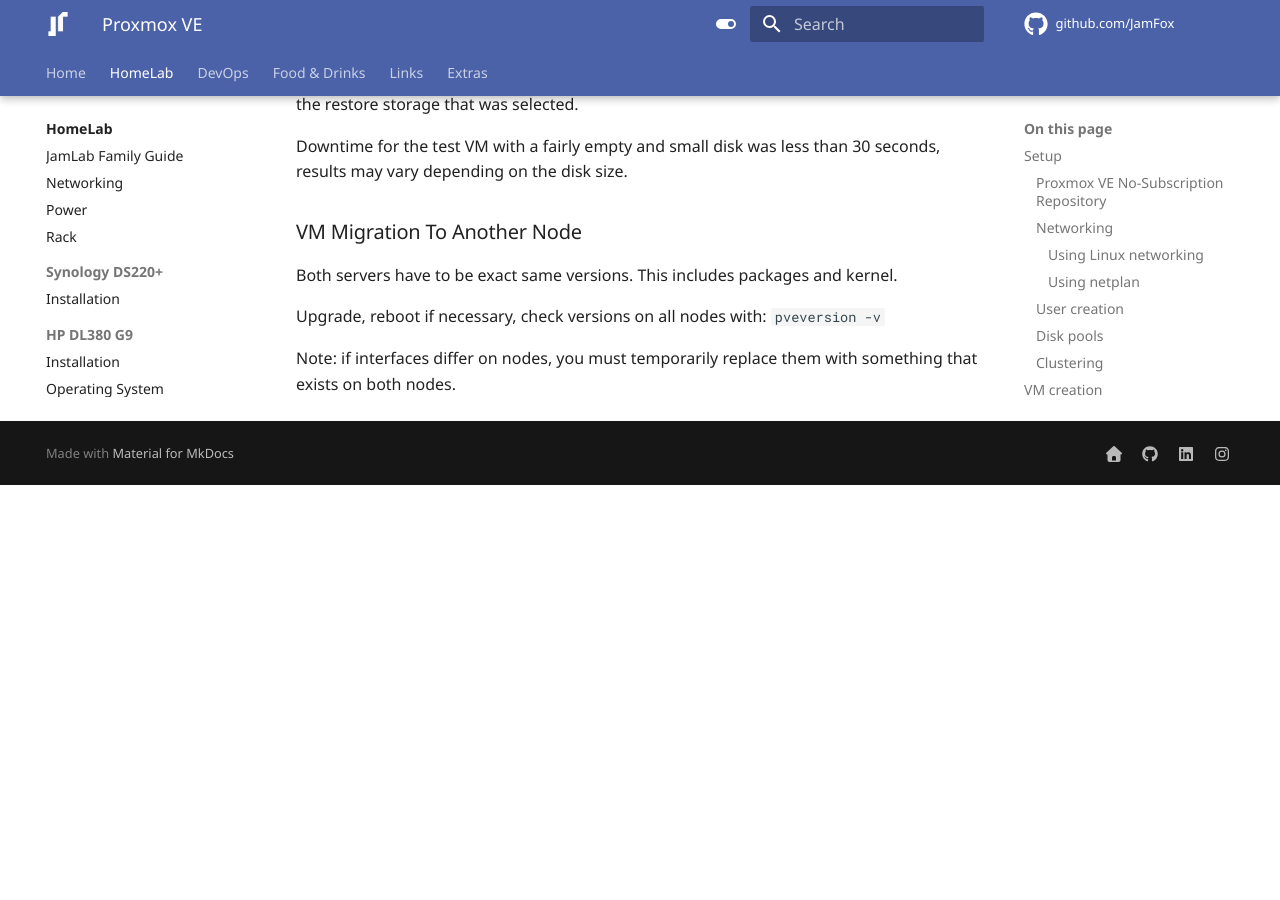
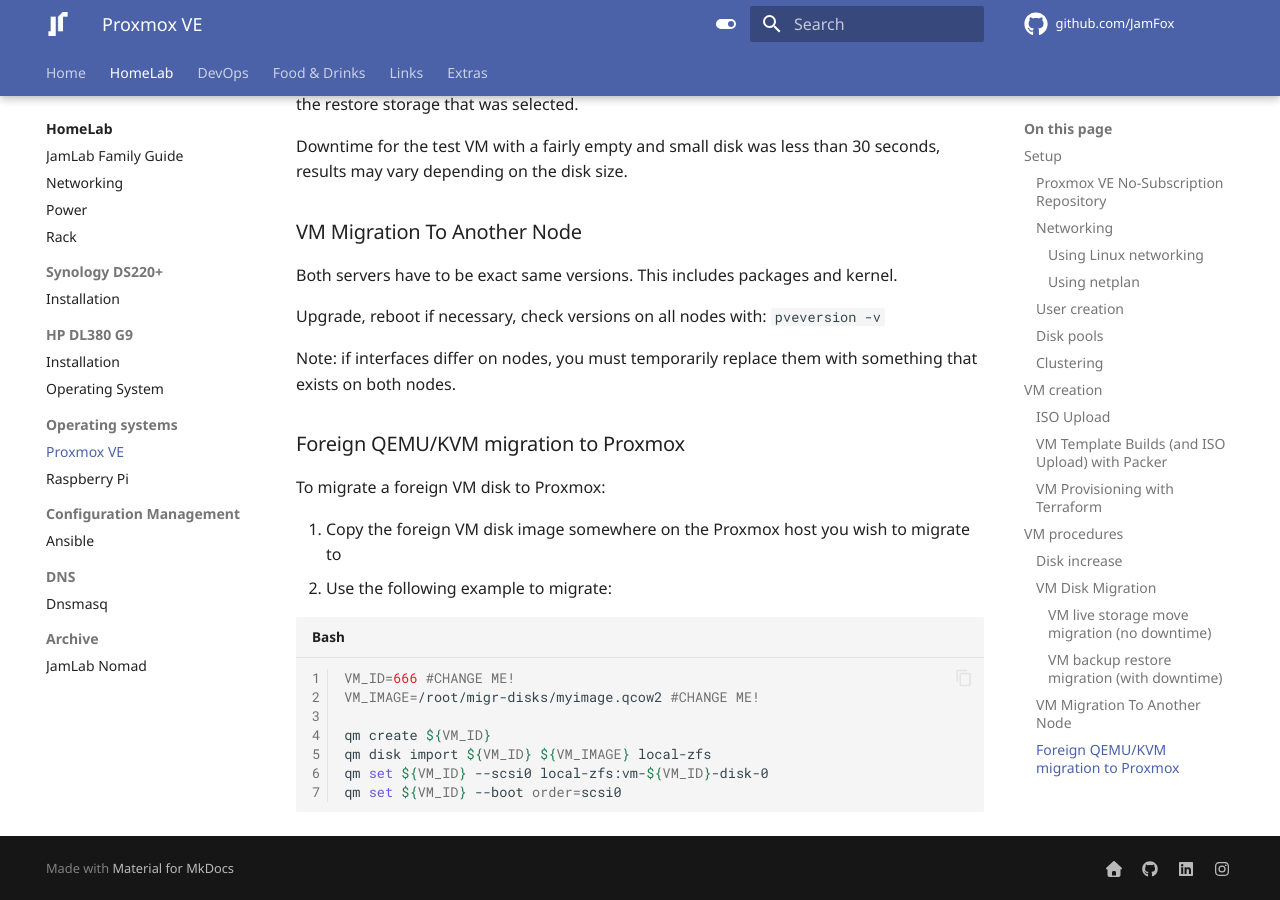
Before and after one commit to JamFox/docs.jamfox.dev, an MkDocs documentation site: the page built from docs/content/homelab/proxmox.md, in a window 1280 px wide and 900 px high, scrolled down 6343 px. Built offline with MkDocs 1.6.1 and Material for MkDocs 9.7.7, drawn with Linux system fonts in a browser that asks for light colours; comment, search, counter and statistics services are not loaded; before the commit the page ends 6828 px from its top, so only the background shows below that.

Commit message:
add foreign migration info

````diff
--- a/docs/content/homelab/proxmox.md
+++ b/docs/content/homelab/proxmox.md
@@ -220,3 +220,20 @@ Both servers have to be exact same versions. This includes packages and kernel.
 Upgrade, reboot if necessary, check versions on all nodes with: `pveversion -v`
 
 Note: if interfaces differ on nodes, you must temporarily replace them with something that exists on both nodes.
+
+### Foreign QEMU/KVM migration to Proxmox
+
+To migrate a foreign VM disk to Proxmox:
+
+1. Copy the foreign VM disk image somewhere on the Proxmox host you wish to migrate to
+2. Use the following example to migrate:
+
+```bash
+VM_ID=666 #CHANGE ME!
+VM_IMAGE=/root/migr-disks/myimage.qcow2 #CHANGE ME!
+
+qm create ${VM_ID}
+qm disk import ${VM_ID} ${VM_IMAGE} local-zfs
+qm set ${VM_ID} --scsi0 local-zfs:vm-${VM_ID}-disk-0
+qm set ${VM_ID} --boot order=scsi0
+```
````
